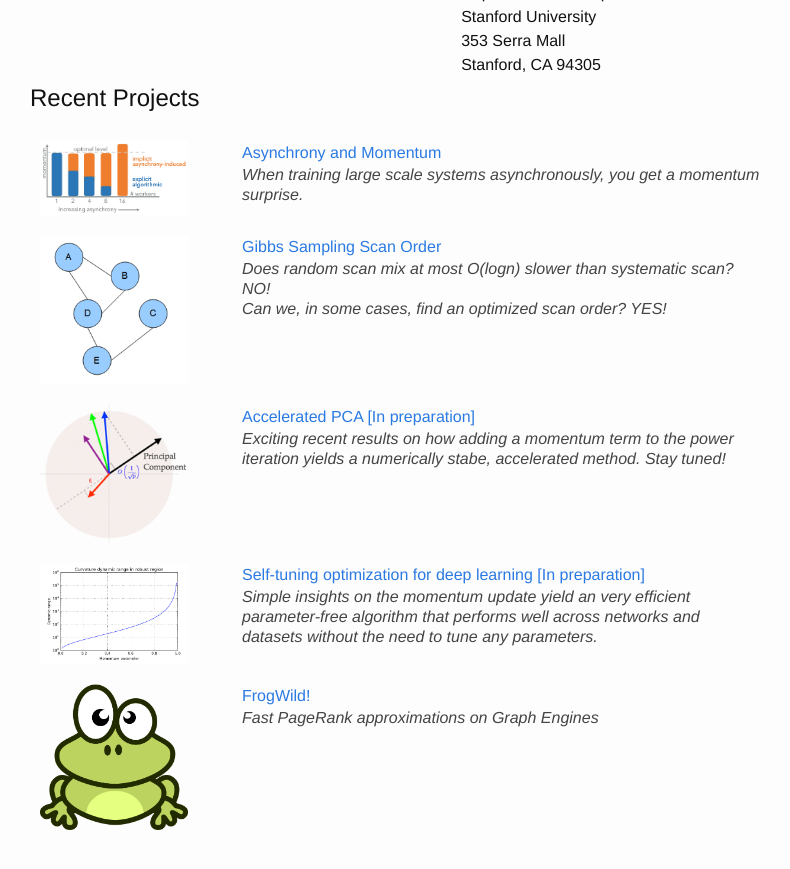
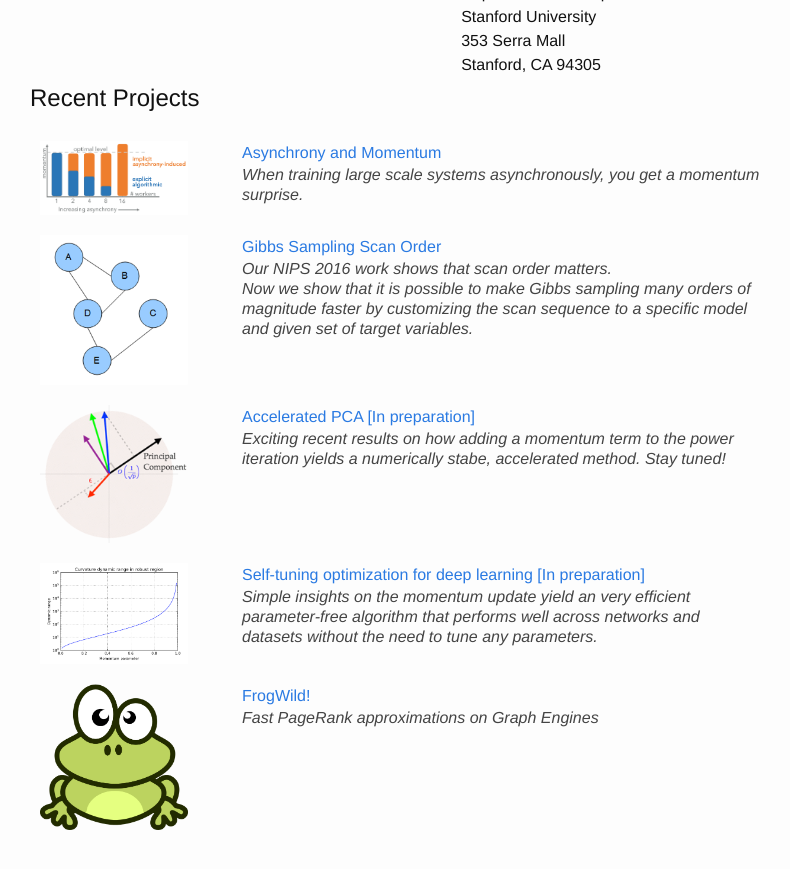
Before and after one commit to mitliagkas/mitliagkas.github.io, a Jekyll site: the page built from index.html, in a window 1280 px wide and 900 px high, scrolled down 657 px. Shown: the top 869 px of the window, without its empty margins (240-1030 px from the left). Built offline with Jekyll 4.4.1, drawn with Linux system fonts in a browser that asks for light colours.

Commit message:
Project update

```diff
--- a/index.html
+++ b/index.html
@@ -85,8 +85,8 @@ layout: default
       <img src="{{ site.baseurl }}/images/graph.png" alt="Gibbs Sampling Scan Order" title="[redacted]">
       <div>
 	Gibbs Sampling Scan Order
-	<em>Does random scan mix at most O(logn) slower than systematic scan? NO!<br>
-	Can we, in some cases, find an optimized scan order? YES!</em>
+	<em>Our NIPS 2016 work shows that scan order matters.<br>
+	Now we show that it is possible to make Gibbs sampling many orders of magnitude faster by customizing the scan sequence to a specific model and given set of target variables.</em>
       </div></a>
       </li>
       <li>
```
